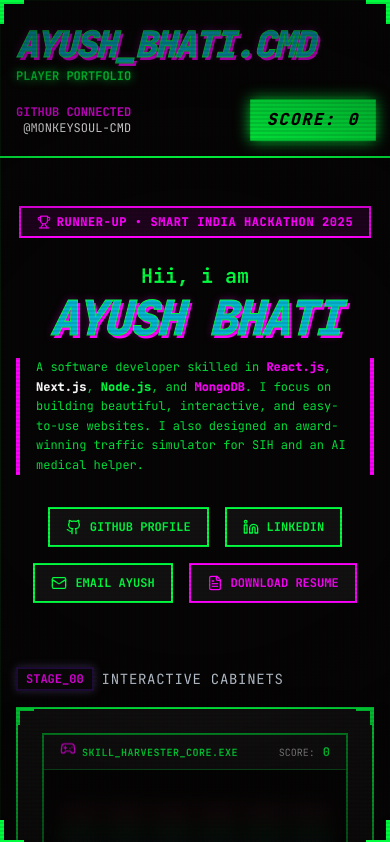
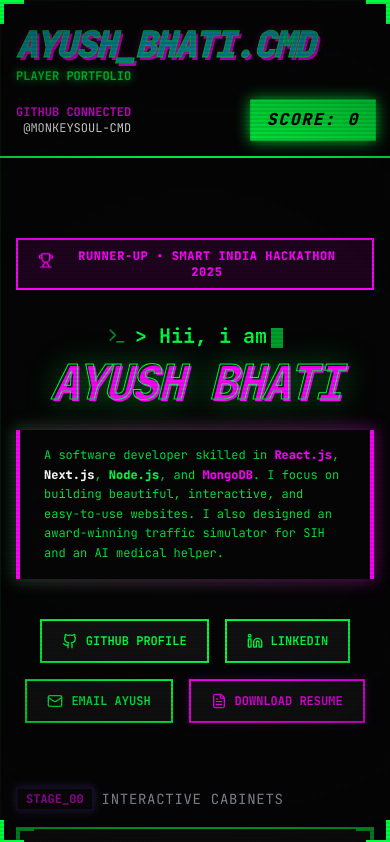
Before and after one commit to monkeysoul-cmd/portfolio, a React (Vite) app: page / in a window 390 px wide. Shown: the top 842 px of the page. Built offline with nearby package versions, Linux system fonts and the light colour scheme.

Commit message:
inventory component with category filtering and visual feedback

```diff
--- a/src/App.tsx
+++ b/src/App.tsx
@@ -34,6 +34,50 @@ import QuestLog from './components/QuestLog';
 import AchievementsGrid from './components/AchievementsGrid';
 import ArcadeCabinet from './components/ArcadeCabinet';
 import ArcadeBackground from './components/ArcadeBackground';
+
+const HackerText = ({ text, className }: { text: string, className?: string }) => {
+  const [displayText, setDisplayText] = useState(text);
+  const letters = "ABCDEFGHIJKLMNOPQRSTUVWXYZ0123456789!@#$%^&*()_+";
+  const intervalRef = useRef<NodeJS.Timeout | null>(null);
+
+  const triggerAnimation = () => {
+    let iteration = 0;
+    if (intervalRef.current) clearInterval(intervalRef.current);
+
+    intervalRef.current = setInterval(() => {
+      setDisplayText((prev) =>
+        prev.split("").map((letter, index) => {
+          if (index < iteration) return text[index];
+          return letters[Math.floor(Math.random() * letters.length)];
+        }).join("")
+      );
+
+      if (iteration >= text.length) {
+        if (intervalRef.current) clearInterval(intervalRef.current);
+      }
+
+      iteration += 1 / 3;
+    }, 40);
+  };
+
+  useEffect(() => {
+    const delay = setTimeout(triggerAnimation, 500);
+    return () => {
+      clearTimeout(delay);
+      if (intervalRef.current) clearInterval(intervalRef.current);
+    };
+  }, [text]);
+
+  return (
+    <span
+      className={className}
+      onMouseEnter={triggerAnimation}
+      style={{ display: 'inline-block' }}
+    >
+      {displayText}
+    </span>
+  );
+};
 
 export default function App() {
   const [gemsCount, setGemsCount] = useState(3);
@@ -158,105 +202,113 @@ export default function App() {
       </header>
 
 
-      <section className="max-w-6xl mx-auto px-4 pt-4 pb-6 text-center relative">
-        <div className="absolute top-0 left-1/2 -translate-x-1/2 w-[350px] h-[350px] bg-[#ff00ff]/5 rounded-full blur-3xl -z-10" />
+      <section className="max-w-6xl mx-auto px-4 pt-12 pb-16 text-center relative min-h-[65vh] flex flex-col justify-center items-center">
+        <div className="absolute top-1/4 left-1/2 -translate-x-1/2 w-[400px] h-[400px] bg-[#ff00ff]/10 rounded-full blur-[80px] -z-10 pointer-events-none" />
+        <div className="absolute bottom-0 left-1/3 w-[300px] h-[300px] bg-[#00ff41]/10 rounded-full blur-[60px] -z-10 pointer-events-none" />
 
 
         <motion.div
-          initial={{ scale: 0.8, opacity: 0 }}
-          animate={{ scale: 1, opacity: 1 }}
-          transition={{ duration: 0.5 }}
-          className="inline-flex items-center gap-1.5 bg-[#ff00ff]/10 border-2 border-[#ff00ff] px-4 py-1.5 text-[#ff00ff] text-xs font-mono mb-6 uppercase tracking-wider font-extrabold"
+          initial={{ y: -20, opacity: 0 }}
+          animate={{ y: 0, opacity: 1 }}
+          transition={{ type: "spring", stiffness: 300, damping: 20 }}
+          whileHover={{ scale: 1.05, boxShadow: "0px 0px 15px rgba(255, 0, 255, 0.5)" }}
+          className="inline-flex items-center gap-2 bg-[#ff00ff]/10 border-2 border-[#ff00ff] px-5 py-2 text-[#ff00ff] text-xs font-mono mb-8 uppercase tracking-wider font-extrabold cursor-default relative overflow-hidden group"
         >
-          <Trophy className="w-3.5 h-3.5 text-[#ff00ff]" />
-          RUNNER-UP • SMART INDIA HACKATHON 2025
+          <div className="absolute inset-0 bg-[#ff00ff]/20 translate-y-full group-hover:translate-y-0 transition-transform duration-300 ease-out" />
+          <Trophy className="w-4 h-4 text-[#ff00ff] animate-bounce" />
+          <span className="relative z-10">RUNNER-UP • SMART INDIA HACKATHON 2025</span>
         </motion.div>
 
 
-        <div className="text-xl sm:text-2xl font-mono font-bold text-[#00ff41] mb-1">
-          {"Hii, i am".split('').map((char, index) => (
+        <div className="text-xl sm:text-2xl font-mono font-bold text-[#00ff41] mb-2 flex items-center justify-center gap-2">
+          <Terminal className="w-5 h-5 animate-pulse" />
+          <div>
+            {"> Hii, i am".split('').map((char, index) => (
               <motion.span
                 key={index}
                 initial={{ opacity: 0, display: 'inline-block' }}
                 animate={{ opacity: 1 }}
-              transition={{ duration: 0.05, delay: 0.2 + index * 0.05 }}
+                transition={{ duration: 0.05, delay: 0.5 + index * 0.05 }}
               >
                 {char === ' ' ? '\u00A0' : char}
               </motion.span>
             ))}
+            <motion.span
+              initial={{ opacity: 0 }}
+              animate={{ opacity: [0, 1, 0] }}
+              transition={{ duration: 0.8, repeat: Infinity, delay: 1.5 }}
+              className="inline-block w-3 h-5 bg-[#00ff41] ml-1 align-middle"
+            />
+          </div>
         </div>
 
 
         <motion.h2
           initial={{ y: 20, opacity: 0 }}
           animate={{ y: 0, opacity: 1 }}
-          transition={{ duration: 0.6, delay: 0.7 }}
-          className="text-5xl sm:text-7xl font-mono font-black tracking-tighter uppercase italic text-transparent retro-header mb-4 name-glitch-hover"
-          data-text="AYUSH BHATI"
+          transition={{ duration: 0.6, delay: 0.2 }}
+          className="text-5xl sm:text-7xl md:text-8xl font-mono font-black tracking-tighter uppercase italic text-transparent retro-header mb-6 relative drop-shadow-[0_0_15px_rgba(0,255,65,0.4)] flex justify-center"
         >
-          AYUSH BHATI
+          <HackerText text="AYUSH BHATI" />
         </motion.h2>
-
-
-        <motion.p
-          initial={{ y: 20, opacity: 0 }}
-          animate={{ y: 0, opacity: 1 }}
-          transition={{ duration: 0.6, delay: 0.1 }}
-          className="max-w-2xl mx-auto text-xs sm:text-sm text-[#00ff41]/90 leading-relaxed font-mono mb-8 border-l-4 border-r-4 border-[#ff00ff] px-4 text-left"
-        >
-          A software developer skilled in <span className="text-[#ff00ff] font-extrabold">React.js</span>,{' '}
-          <span className="text-white font-extrabold">Next.js</span>,{' '}
-          <span className="text-[#00ff41] font-extrabold">Node.js</span>, and{' '}
-          <span className="text-[#ff00ff] font-extrabold">MongoDB</span>. I focus on building beautiful, interactive, and easy-to-use websites. I also designed an award-winning traffic simulator for SIH and an AI medical helper.
-        </motion.p>
 
 
         <motion.div
           initial={{ y: 20, opacity: 0 }}
           animate={{ y: 0, opacity: 1 }}
-          transition={{ duration: 0.6, delay: 0.2 }}
-          className="flex flex-wrap items-center justify-center gap-4 mb-10"
+          transition={{ duration: 0.6, delay: 1.5 }}
+          className="max-w-2xl mx-auto relative group mb-10"
         >
-          <a
-            href="https://github.com/monkeysoul-cmd"
-            target="_blank"
-            rel="noreferrer"
-            className="flex items-center gap-2 bg-[#111111] hover:bg-[#00ff41] hover:text-black text-[#00ff41] text-xs font-mono font-bold px-4 py-2.5 border-2 border-[#00ff41] transition-all cursor-crosshair hover-glitch-text"
-          >
-            <Github className="w-4 h-4" />
-            GITHUB PROFILE
-          </a>
-
-          <a
-            href="https://linkedin.com"
-            target="_blank"
-            rel="noreferrer"
-            className="flex items-center gap-2 bg-[#111111] hover:bg-[#00ff41] hover:text-black text-[#00ff41] text-xs font-mono font-bold px-4 py-2.5 border-2 border-[#00ff41] transition-all cursor-crosshair hover-glitch-text"
-          >
-            <Linkedin className="w-4 h-4" />
-            LINKEDIN
-          </a>
-
-          <a
-            href="mailto:ayushrajput87917@gmail.com"
-            className="flex items-center gap-2 bg-[#111111] hover:bg-[#00ff41] hover:text-black text-[#00ff41] text-xs font-mono font-bold px-4 py-2.5 border-2 border-[#00ff41] transition-all cursor-crosshair hover-glitch-text"
-          >
-            <Mail className="w-4 h-4" />
-            EMAIL AYUSH
-          </a>
+          <div className="absolute -inset-1 bg-gradient-to-r from-[#00ff41] to-[#ff00ff] opacity-20 blur group-hover:opacity-40 transition duration-1000 group-hover:duration-200" />
+          <p className="relative bg-[#050505] text-xs sm:text-sm text-[#00ff41]/90 leading-relaxed font-mono border-l-4 border-r-4 border-[#ff00ff] px-6 py-4 text-left shadow-[0_0_15px_rgba(255,0,255,0.15)]">
+            A software developer skilled in <span className="text-[#ff00ff] font-extrabold group-hover:text-white transition-colors">React.js</span>,{' '}
+            <span className="text-white font-extrabold group-hover:text-[#00ff41] transition-colors">Next.js</span>,{' '}
+            <span className="text-[#00ff41] font-extrabold group-hover:text-[#ff00ff] transition-colors">Node.js</span>, and{' '}
+            <span className="text-[#ff00ff] font-extrabold group-hover:text-white transition-colors">MongoDB</span>. I focus on building beautiful, interactive, and easy-to-use websites. I also designed an award-winning traffic simulator for SIH and an AI medical helper.
+          </p>
+        </motion.div>
 
 
-          <button
+        <motion.div
+          initial={{ y: 20, opacity: 0 }}
+          animate={{ y: 0, opacity: 1 }}
+          transition={{ duration: 0.6, delay: 1.8 }}
+          className="flex flex-wrap items-center justify-center gap-4"
+        >
+          {[
+            { href: "https://github.com/monkeysoul-cmd", icon: Github, text: "GITHUB PROFILE" },
+            { href: "https://linkedin.com", icon: Linkedin, text: "LINKEDIN" },
+            { href: "mailto:ayushrajput87917@gmail.com", icon: Mail, text: "EMAIL AYUSH" },
+          ].map((link, i) => (
+            <motion.a
+              key={i}
+              href={link.href}
+              target={link.href.startsWith("http") ? "_blank" : undefined}
+              rel={link.href.startsWith("http") ? "noreferrer" : undefined}
+              whileHover={{ scale: 1.05, y: -2 }}
+              whileTap={{ scale: 0.95 }}
+              className="flex items-center gap-2 bg-[#111111] hover:bg-[#00ff41] hover:text-black text-[#00ff41] text-xs font-mono font-bold px-5 py-3 border-2 border-[#00ff41] transition-all cursor-crosshair hover-glitch-text relative overflow-hidden group"
+            >
+              <div className="absolute inset-0 bg-[#00ff41]/20 -translate-x-full group-hover:translate-x-0 transition-transform duration-300 ease-out" />
+              <link.icon className="w-4 h-4 relative z-10" />
+              <span className="relative z-10">{link.text}</span>
+            </motion.a>
+          ))}
+
+          <motion.button
+            whileHover={{ scale: 1.05, y: -2 }}
+            whileTap={{ scale: 0.95 }}
             onClick={() => {
               logEvent('DOWNLOADING AYUSH_BHATI_RESUME.PDF...');
               triggerSound('powerup');
               alert('Initiating download of Ayush Bhati Resume representation!');
             }}
-            className="flex items-center gap-2 bg-[#111111] hover:bg-[#ff00ff] hover:text-black text-[#ff00ff] text-xs font-mono font-bold px-4 py-2.5 border-2 border-[#ff00ff] transition-all cursor-crosshair hover-glitch-text"
+            className="flex items-center gap-2 bg-[#111111] hover:bg-[#ff00ff] hover:text-black text-[#ff00ff] text-xs font-mono font-bold px-5 py-3 border-2 border-[#ff00ff] transition-all cursor-crosshair hover-glitch-text relative overflow-hidden group shadow-[0_0_10px_rgba(255,0,255,0.2)] hover:shadow-[0_0_20px_rgba(255,0,255,0.6)]"
           >
-            <FileText className="w-4 h-4" />
-            DOWNLOAD RESUME
-          </button>
+            <div className="absolute inset-0 bg-[#ff00ff]/20 -translate-x-full group-hover:translate-x-0 transition-transform duration-300 ease-out" />
+            <FileText className="w-4 h-4 relative z-10" />
+            <span className="relative z-10">DOWNLOAD RESUME</span>
+          </motion.button>
         </motion.div>
       </section>
 
--- a/src/components/ArcadeBackground.tsx
+++ b/src/components/ArcadeBackground.tsx
@@ -48,7 +48,8 @@ export default function ArcadeBackground() {
           style={{
             left: `${15 + i * 18}%`,
             animation: `float-arcade-4 ${8 + i * 2}s linear infinite`,
-            animationDelay: `${i * 1.5}s`
+            animationDelay: `${i * 1.5}s`,
+            willChange: 'transform, opacity'
           }}
         >
           <Star size={24} fill="currentColor" opacity={0.2} />
--- a/src/components/ArcadeCabinet.tsx
+++ b/src/components/ArcadeCabinet.tsx
@@ -184,7 +184,9 @@ function TrafficSimulation() {
                   className="absolute w-2.5 h-4 rounded transition-all duration-75 flex flex-col justify-between p-0.5 shadow-md"
                   style={{
                     left: `${15 + car.lane * 25}%`,
-                    top: `${car.y}%`,
+                    top: '-10px',
+                    transform: `translateY(${car.y * 1.5}px)`,
+                    willChange: 'transform',
                     backgroundColor: car.color,
                     boxShadow: `0 0 4px ${car.color}60`,
                   }}
@@ -305,6 +307,14 @@ function HealthSimulation() {
         ))}
       </div>
 
+      <div
+        className="absolute left-0 right-0 h-[10px] bg-gradient-to-b from-transparent via-emerald-500/30 to-transparent pointer-events-none z-0 border-y border-emerald-500/20"
+        style={{
+          animation: 'health-scan-y 3s linear infinite',
+          willChange: 'transform'
+        }}
+      />
+
       <div className="relative z-10 w-full h-full flex flex-col gap-1.5 justify-between">
 
         <div className="flex flex-col items-center justify-center gap-0.5 mt-0.5">
@@ -367,8 +377,22 @@ function HealthSimulation() {
             </div>
 
 
-            <div className="flex-1 flex flex-col justify-center py-1">
-              <div className="bg-slate-950/80 border border-slate-900 rounded p-1 text-[3.5px] leading-tight text-slate-300 relative min-h-[22px] flex items-center">
+            <div className="flex-1 flex flex-col justify-center py-1 relative overflow-hidden">
+              <div className="absolute inset-0 pointer-events-none opacity-40">
+                {[...Array(4)].map((_, i) => (
+                  <div
+                    key={i}
+                    className="absolute h-[0.5px] bg-emerald-500/80 w-full"
+                    style={{
+                      top: `${15 + i * 25}%`,
+                      animation: `health-scan-x ${1.5 + i * 0.5}s linear infinite`,
+                      animationDelay: `${i * 0.3}s`,
+                      willChange: 'transform'
+                    }}
+                  />
+                ))}
+              </div>
+              <div className="bg-slate-950/80 border border-slate-900 rounded p-1 text-[3.5px] leading-tight text-slate-300 relative min-h-[22px] flex items-center z-10 shadow-[0_0_8px_rgba(0,0,0,0.5)]">
                 <p className="font-medium tracking-wide">
                   {chatMessage}
                   <span className="inline-block w-0.5 h-1.5 bg-emerald-400 ml-0.5 animate-pulse" />
--- a/src/components/Inventory.tsx
+++ b/src/components/Inventory.tsx
@@ -162,14 +162,29 @@ export default function Inventory({ unlockedGemsCount }: InventoryProps) {
                     <div className="relative flex flex-col items-center justify-center w-full h-full pt-3 px-1">
 
                       <div className="relative flex items-center justify-center w-12 h-12 mb-2">
-                        <div
-                          className={`w-9 h-9 rotate-45 transition-transform group-hover:rotate-180 duration-500 absolute rounded-[2px] shadow-[0_0_12px_var(--tw-shadow-color)] ${colors.solid} ${colors.glow} float-pebble-${index % 4}`}
+                        <motion.div
+                          animate={{
+                            y: [0, index % 2 === 0 ? -3 : 3, 0],
+                            scale: [1, 1.1, 1]
+                          }}
+                          transition={{ duration: 2.5 + (index % 3), repeat: Infinity, ease: "easeInOut" }}
+                          style={{ willChange: "transform" }}
+                          className="absolute inset-0 flex items-center justify-center pointer-events-none"
+                        >
+                          <div
+                            className={`w-9 h-9 rotate-45 transition-transform group-hover:rotate-[225deg] duration-500 absolute rounded-[4px] shadow-[inset_2px_2px_4px_rgba(255,255,255,0.4),inset_-2px_-2px_4px_rgba(0,0,0,0.2),0_0_15px_var(--tw-shadow-color)] ${colors.solid} ${colors.glow}`}
+                            style={{ willChange: "transform" }}
+                          />
+                        </motion.div>
+
+                        <motion.div
+                          animate={{ opacity: [0.3, 1, 0.3], scale: [0.8, 1.2, 0.8] }}
+                          transition={{ duration: 2, repeat: Infinity, ease: "easeInOut", delay: index * 0.1 }}
+                          className="w-1.5 h-1.5 bg-white rounded-full absolute top-[8px] left-[10px] pointer-events-none blur-[1px] shadow-[0_0_5px_rgba(255,255,255,1)]"
                         />
 
-                        <div className="w-1.5 h-1.5 bg-white/60 rounded-full absolute -top-0.5 -left-0.5 pointer-events-none blur-[0.5px]" />
 
-
-                        <span className="absolute text-[8.5px] font-sans font-black text-white pointer-events-none select-none uppercase tracking-tighter">
+                        <span className="absolute text-[8.5px] font-sans font-black text-white pointer-events-none select-none uppercase tracking-tighter drop-shadow-[0_1px_2px_rgba(0,0,0,0.8)] z-10 mix-blend-plus-lighter">
                           {getSkillAbbreviation(skill.name)}
                         </span>
                       </div>
--- a/src/index.css
+++ b/src/index.css
@@ -108,6 +108,7 @@ body {
   display: inline-flex;
   white-space: nowrap;
   animation: ticker-scroll 22s linear infinite;
+  will-change: transform;
 }
 
 .ticker-content:hover {
@@ -174,12 +175,13 @@ body {
 }
 
 @keyframes scanline-move {
-  0% { top: -20%; }
-  100% { top: 120%; }
+  0% { transform: translateY(-20vh); }
+  100% { transform: translateY(120vh); }
 }
 
 .animate-scanline {
   position: absolute;
+  top: 0;
   left: 0;
   width: 100%;
   height: 120px;
@@ -187,6 +189,7 @@ body {
   pointer-events: none;
   animation: scanline-move 4s linear infinite;
   z-index: 10;
+  will-change: transform;
 }
 
 /* 3D Retro Button Styles */
@@ -379,14 +382,15 @@ body {
   animation: grid-scroll 2s linear infinite;
   z-index: -1;
   pointer-events: none;
+  will-change: transform;
 }
 
 @keyframes grid-scroll {
   0% {
-    background-position: 0 0;
+    transform: perspective(500px) rotateX(60deg) translateY(100px) scale(3) translate3d(0, -50px, 0);
   }
   100% {
-    background-position: 0 50px;
+    transform: perspective(500px) rotateX(60deg) translateY(100px) scale(3) translate3d(0, 0, 0);
   }
 }
 
@@ -422,6 +426,7 @@ body {
   z-index: -2;
   animation: stars-parallax 40s linear infinite;
   pointer-events: none;
+  will-change: transform;
 }
 
 .star-field.layer-2 {
@@ -441,6 +446,7 @@ body {
   pointer-events: none;
   z-index: -1;
   opacity: 0.15;
+  will-change: transform;
 }
 .arcade-bg-element.f-1 { animation: float-arcade-1 6s ease-in-out infinite; }
 .arcade-bg-element.f-2 { animation: float-arcade-2 8s ease-in-out infinite; }
@@ -456,6 +462,7 @@ body {
   z-index: -1;
   opacity: 0;
   animation: shoot-laser 3s infinite;
+  will-change: transform, opacity;
 }
 
 @keyframes shoot-laser {
@@ -464,3 +471,17 @@ body {
   90% { opacity: 0.8; }
   100% { transform: translateY(-20vh); opacity: 0; }
 }
+
+@keyframes health-scan-y {
+  0% { transform: translateY(-100%); opacity: 0; }
+  10% { opacity: 1; }
+  90% { opacity: 1; }
+  100% { transform: translateY(300px); opacity: 0; }
+}
+
+@keyframes health-scan-x {
+  0% { transform: translateX(-100%); opacity: 0; }
+  10% { opacity: 1; }
+  90% { opacity: 1; }
+  100% { transform: translateX(200px); opacity: 0; }
+}
```
Lines whose indentation alone changed are shown as unchanged.
